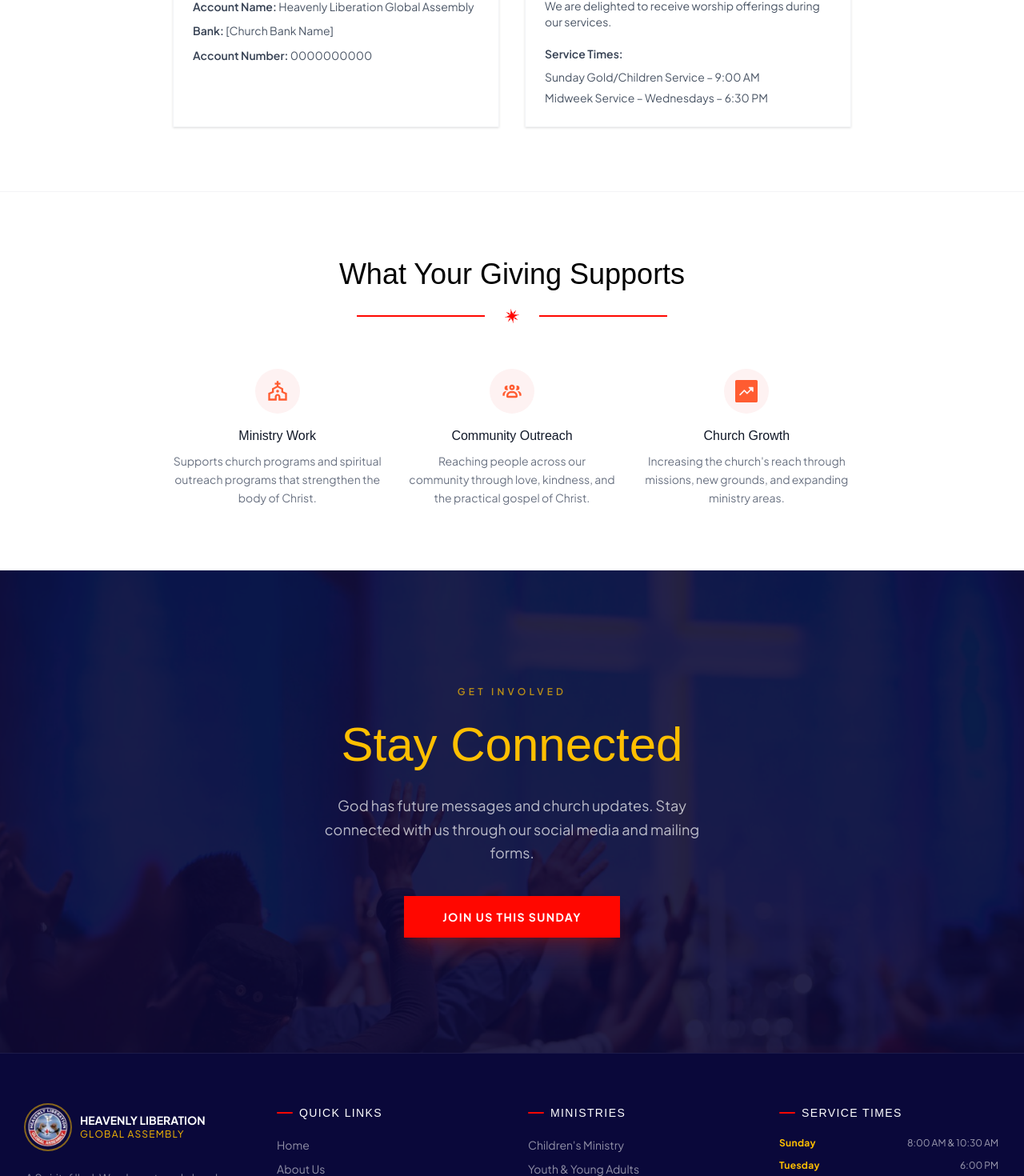
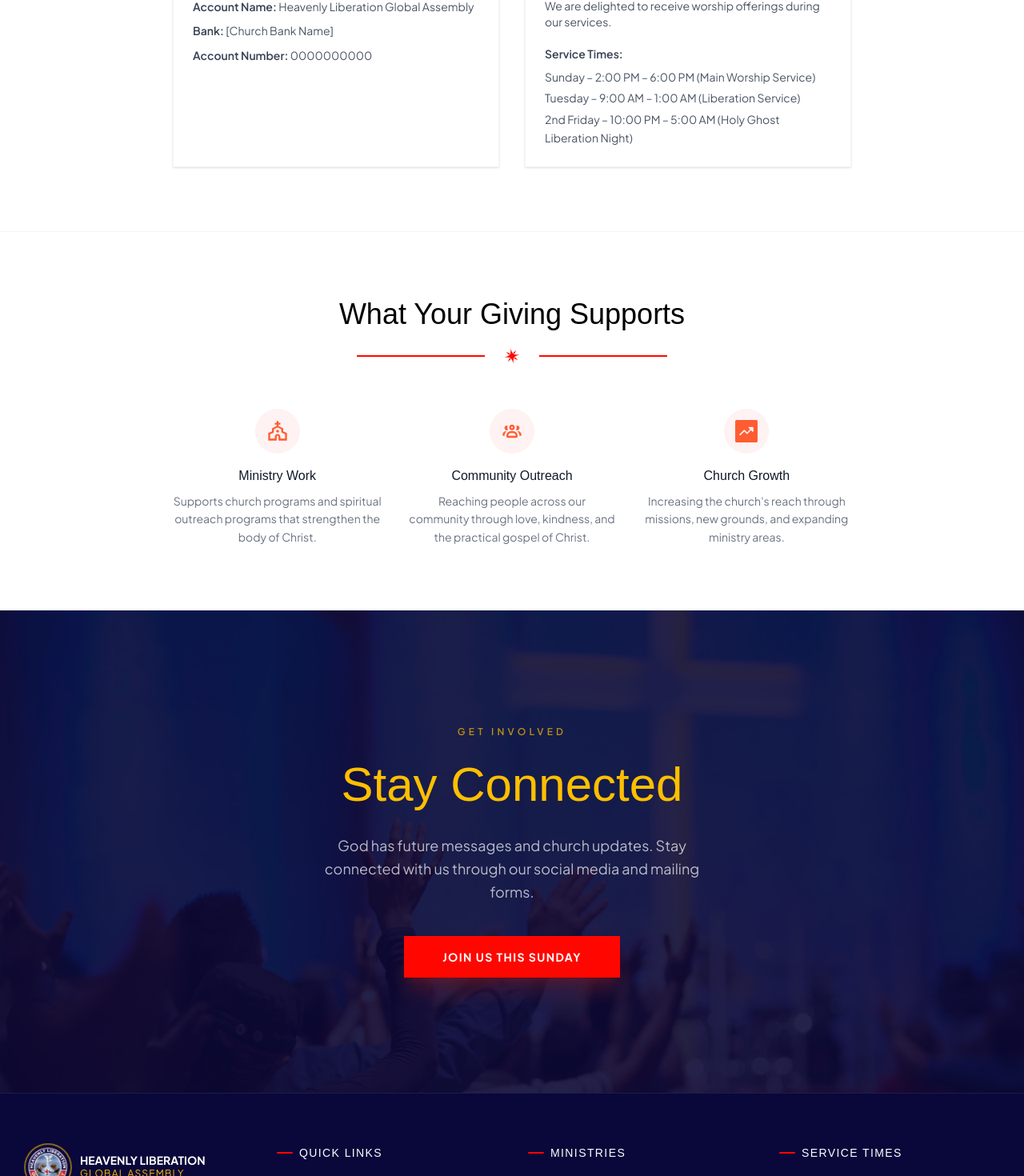
Before and after one commit to davemayor2/Heavenly-Liberation-Website, a Next.js app: page /giving in a window 1280 px wide. Shown: the part 1658-3128 px from the top of the page at 80% size. Built offline with nearby package versions, Linux system fonts and the light colour scheme; a web font is replaced by a local one.

Commit message:
Added Original Contents

```diff
--- a/app/contact/page.tsx
+++ b/app/contact/page.tsx
@@ -20,7 +20,7 @@ const infoCards = [
     icon: MapPin,
     heading: "Visit Us",
     label: "Our Location",
-    value: "Plot 5, Ojukwu Street, Off Black-Gate\nSatellite Town, Lagos",
+    value: "Plot 1A, Ojukwu Street, Off Black Gate,\nSatellite Town, Lagos, Nigeria",
     href: "https://maps.google.com",
   },
   {
@@ -42,9 +42,10 @@ const infoCards = [
 ];
 
 const serviceTimes = [
-  { day: "Sunday", time: "9:00 AM — First Service" },
-  { day: "Sunday", time: "10:30 AM — Second Service" },
-  { day: "Wednesday", time: "6:30 PM — Midweek Service" },
+  { day: "Sunday",     time: "2:00 PM – 6:00 PM — Main Worship Service" },
+  { day: "Tuesday",    time: "9:00 AM – 1:00 AM — Liberation Service" },
+  { day: "2nd Friday", time: "10:00 PM – 5:00 AM — Holy Ghost Liberation Night" },
+  { day: "Mon/Wed/Fri", time: "9:00 AM – 5:00 PM — Counselling & Deliverance" },
 ];
 
 /* ─────────────────────────────────────────────────────────────────
@@ -235,6 +236,18 @@ export default function ContactPage() {
                     ))}
                   </div>
                 </div>
+
+                {/* Liberation Assignment notice */}
+                <div className="border border-[#FFBF00]/40 bg-yellow-50/40 p-5 mt-2">
+                  <p className="font-sans font-bold text-gray-900 text-sm mb-1">
+                    Family &amp; Land Liberation Assignments
+                  </p>
+                  <p className="font-sans text-gray-600 text-sm leading-relaxed">
+                    We undertake liberation assignments across Nigeria and internationally.
+                    Available on <strong>invitation and prior booking only</strong> — contact
+                    us to make enquiries.
+                  </p>
+                </div>
               </div>
 
               {/* ── Right: contact form ────────────────────────── */}
@@ -350,7 +363,7 @@ export default function ContactPage() {
                   Heavenly Liberation Global Assembly
                 </p>
                 <p className="font-sans text-gray-500 text-sm">
-                  Plot 5, Ojukwu Street, Off Black-Gate Satellite Town, Lagos
+                  Plot 1A, Ojukwu Street, Off Black Gate, Satellite Town, Lagos, Nigeria
                 </p>
               </div>
               <a
--- a/app/giving/page.tsx
+++ b/app/giving/page.tsx
@@ -352,8 +352,9 @@ export default function GivingPage() {
                     Service Times:
                   </p>
                   <div className="space-y-1 font-sans text-gray-600 text-sm leading-relaxed">
-                    <p>Sunday Gold/Children Service &ndash; 9:00 AM</p>
-                    <p>Midweek Service &ndash; Wednesdays &ndash; 6:30 PM</p>
+                    <p>Sunday &ndash; 2:00 PM – 6:00 PM (Main Worship Service)</p>
+                    <p>Tuesday &ndash; 9:00 AM – 1:00 AM (Liberation Service)</p>
+                    <p>2nd Friday &ndash; 10:00 PM – 5:00 AM (Holy Ghost Liberation Night)</p>
                   </div>
                 </div>
               </div>
--- a/app/page.tsx
+++ b/app/page.tsx
@@ -1,6 +1,7 @@
 import HeroFrame from "@/components/home/HeroFrame";
 import InfiniTicker from "@/components/home/InfiniTicker";
 import WelcomeSection from "@/components/home/WelcomeSection";
+import IntroVideo from "@/components/home/IntroVideo";
 import MissionSection from "@/components/home/MissionSection";
 import FindYourPlace from "@/components/home/FindYourPlace";
 import LatestSermons from "@/components/home/LatestSermons";
@@ -16,6 +17,7 @@ export default function HomePage() {
       <HeroFrame />
       <InfiniTicker />
       <WelcomeSection />
+      <IntroVideo />
       <MissionSection />
       <FindYourPlace />
       <LatestSermons />
--- a/components/home/Footer.tsx
+++ b/components/home/Footer.tsx
@@ -155,9 +155,9 @@ export default function Footer() {
             </h4>
             <div className="space-y-3 mb-8">
               {[
-                { day: "Sunday", time: "8:00 AM & 10:30 AM" },
-                { day: "Tuesday", time: "6:00 PM" },
-                { day: "Saturday", time: "7:00 PM" },
+                { day: "Sunday",     time: "2:00 PM – 6:00 PM" },
+                { day: "Tuesday",    time: "9:00 AM – 1:00 AM" },
+                { day: "2nd Friday", time: "10:00 PM – 5:00 AM" },
               ].map((s) => (
                 <div key={s.day} className="flex justify-between items-center">
                   <span className="text-[#FFBF00] text-xs font-bold tracking-wide">
--- a/components/home/HeroFrame.tsx
+++ b/components/home/HeroFrame.tsx
@@ -20,9 +20,8 @@ const navLinks = [
 ];
 
 const counsellingDays = [
-  { day: "Mondays",    hours: "9:00 AM – 5:00 PM" },
-  { day: "Tuesdays",   hours: "9:00 AM – 5:00 PM" },
-  { day: "Saturdays",  hours: "9:00 AM – 5:00 PM" },
+  { day: "Mon / Wed / Fri", hours: "9:00 AM – 5:00 PM" },
+  { day: "Sundays",         hours: "2:00 PM – 6:00 PM" },
 ];
 
 /* ─────────────────────────────────────────────────────────────────
@@ -261,7 +260,7 @@ export default function HeroFrame() {
                   Worship With Us
                 </p>
                 <p className="font-sans text-white text-sm font-medium">
-                  Sundays – 9:00 AM
+                  Sundays – 2:00 PM
                 </p>
               </div>
 
--- a/components/home/HeroSection.tsx
+++ b/components/home/HeroSection.tsx
@@ -8,9 +8,9 @@ import { gsap } from "gsap";
 import { ChevronDown } from "lucide-react";
 
 const serviceTimes = [
-  { day: "Sunday", time: "8:00 AM & 10:30 AM", label: "Main Worship Service" },
-  { day: "Tuesday", time: "6:00 PM", label: "Midweek Bible Study" },
-  { day: "Saturday", time: "7:00 PM", label: "Prayer & Vigil Night" },
+  { day: "Sunday",    time: "2:00 PM – 6:00 PM",   label: "Main Worship Service" },
+  { day: "Tuesday",   time: "9:00 AM – 1:00 AM",   label: "Liberation Service" },
+  { day: "2nd Friday", time: "10:00 PM – 5:00 AM", label: "Holy Ghost Liberation Night" },
 ];
 
 export default function HeroSection() {
--- /dev/null
+++ b/components/home/IntroVideo.jsx
@@ -0,0 +1,70 @@
+"use client";
+
+import { useRef } from "react";
+import { useGSAP } from "@gsap/react";
+import { gsap } from "gsap";
+import { ScrollTrigger } from "gsap/ScrollTrigger";
+
+gsap.registerPlugin(ScrollTrigger);
+
+export default function IntroVideo() {
+  const sectionRef = useRef(null);
+
+  useGSAP(
+    () => {
+      gsap.fromTo(
+        ".intro-video-content",
+        { y: 40, opacity: 0 },
+        {
+          y: 0,
+          opacity: 1,
+          duration: 0.9,
+          ease: "power3.out",
+          scrollTrigger: {
+            trigger: ".intro-video-content",
+            start: "top 80%",
+            toggleActions: "play none none none",
+          },
+        }
+      );
+    },
+    { scope: sectionRef }
+  );
+
+  return (
+    <section ref={sectionRef} className="bg-[#0d0a3d] py-20">
+      <div className="max-w-4xl mx-auto px-4 sm:px-6 lg:px-8">
+        <div className="intro-video-content text-center opacity-0">
+
+          {/* Label */}
+          <span className="font-sans text-[#FFBF00] text-xs font-semibold tracking-[0.35em] uppercase block mb-4">
+            Meet Our Church
+          </span>
+
+          {/* Heading */}
+          <h2 className="font-serif text-white text-3xl md:text-4xl leading-tight mb-5">
+            Watch Our Story
+          </h2>
+
+          {/* Subtext */}
+          <p className="font-sans text-white/60 text-base leading-relaxed max-w-xl mx-auto mb-10">
+            Get to know Heavenly Liberation Global Assembly — who we are,
+            what we believe, and the community you can be part of.
+          </p>
+
+          {/* YouTube embed — responsive 16:9 */}
+          <div className="relative w-full aspect-video max-w-3xl mx-auto shadow-2xl shadow-black/50">
+            <iframe
+              src="https://www.youtube.com/embed/-oYlOaUrdag"
+              title="Heavenly Liberation Global Assembly Introduction"
+              allow="accelerometer; autoplay; clipboard-write; encrypted-media; gyroscope; picture-in-picture"
+              allowFullScreen
+              className="absolute inset-0 w-full h-full"
+            />
+          </div>
+
+        </div>
+      </div>
+    </section>
+  );
+}
--- a/components/home/JoinUsSection.tsx
+++ b/components/home/JoinUsSection.tsx
@@ -13,14 +13,14 @@ const contactDetails = [
   {
     icon: MapPin,
     label: "Address",
-    value: "123 Faith Avenue, Accra, Ghana",
+    value: "Plot 1A, Ojukwu Street, Off Black Gate, Satellite Town, Lagos, Nigeria",
     href: "#map",
   },
   {
     icon: Phone,
     label: "Phone",
-    value: "+233 (0) 24 000 0000",
-    href: "tel:+233240000000",
+    value: "+234 (0) 123 456 7890",
+    href: "tel:+2341234567890",
   },
   {
     icon: Mail,
@@ -31,9 +31,9 @@ const contactDetails = [
 ];
 
 const schedule = [
-  { day: "Sunday", services: "8:00 AM — First Service", note: "10:30 AM — Second Service" },
-  { day: "Tuesday", services: "6:00 PM — Bible Study", note: "Online & In-Person" },
-  { day: "Saturday", services: "7:00 PM — Prayer Vigil", note: "All Night Intercession" },
+  { day: "Sunday",    services: "2:00 PM – 6:00 PM",   note: "Main Worship Service" },
+  { day: "Tuesday",   services: "9:00 AM – 1:00 AM",   note: "Liberation Service" },
+  { day: "2nd Friday", services: "10:00 PM – 5:00 AM", note: "Holy Ghost Liberation Night" },
 ];
 
 export default function JoinUsSection() {
@@ -195,7 +195,7 @@ export default function JoinUsSection() {
                   <p className="text-white font-bold text-lg mb-1">
                     Heavenly Liberation Global Assembly
                   </p>
-                  <p className="text-white/50 text-sm">123 Faith Avenue, Accra, Ghana</p>
+                  <p className="text-white/50 text-sm">Plot 1A, Ojukwu Street, Off Black Gate, Satellite Town, Lagos, Nigeria</p>
                 </div>
                 <div className="absolute inset-0 opacity-10"
                   style={{
```
Also changed, not shown: app/about/page.tsx (+16 -2 lines).
